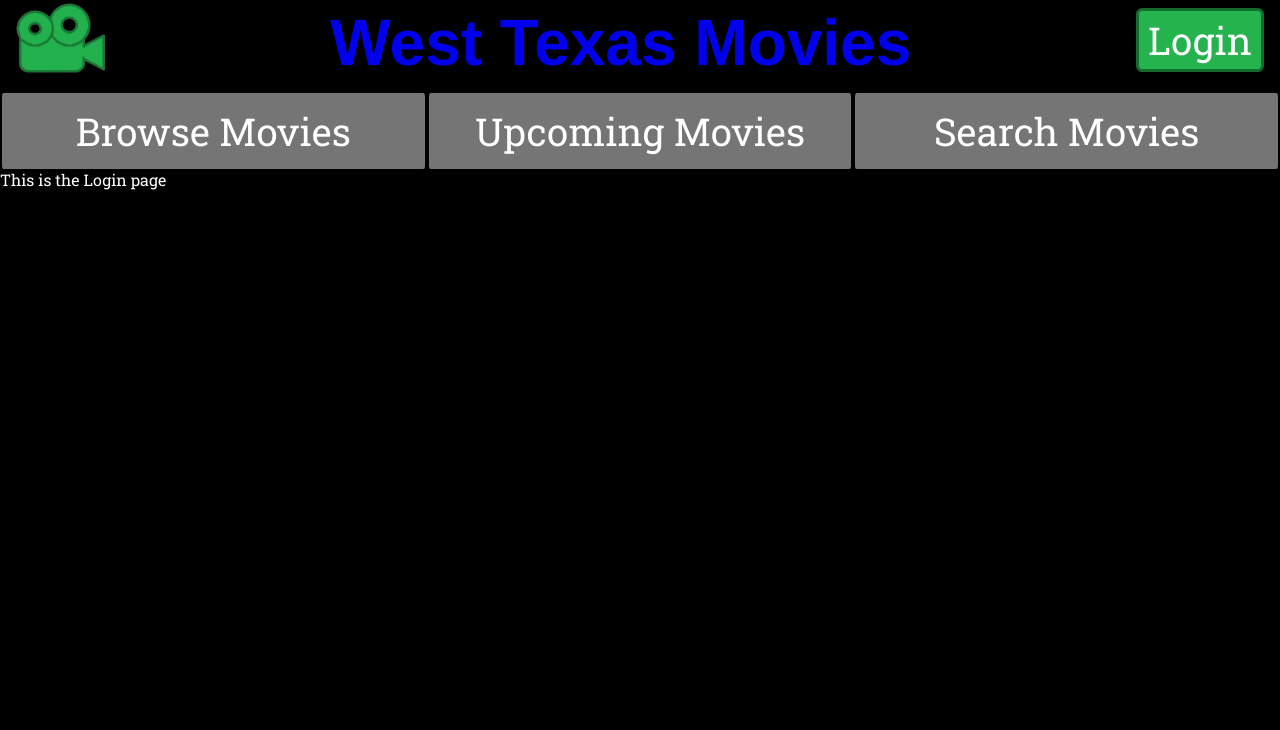
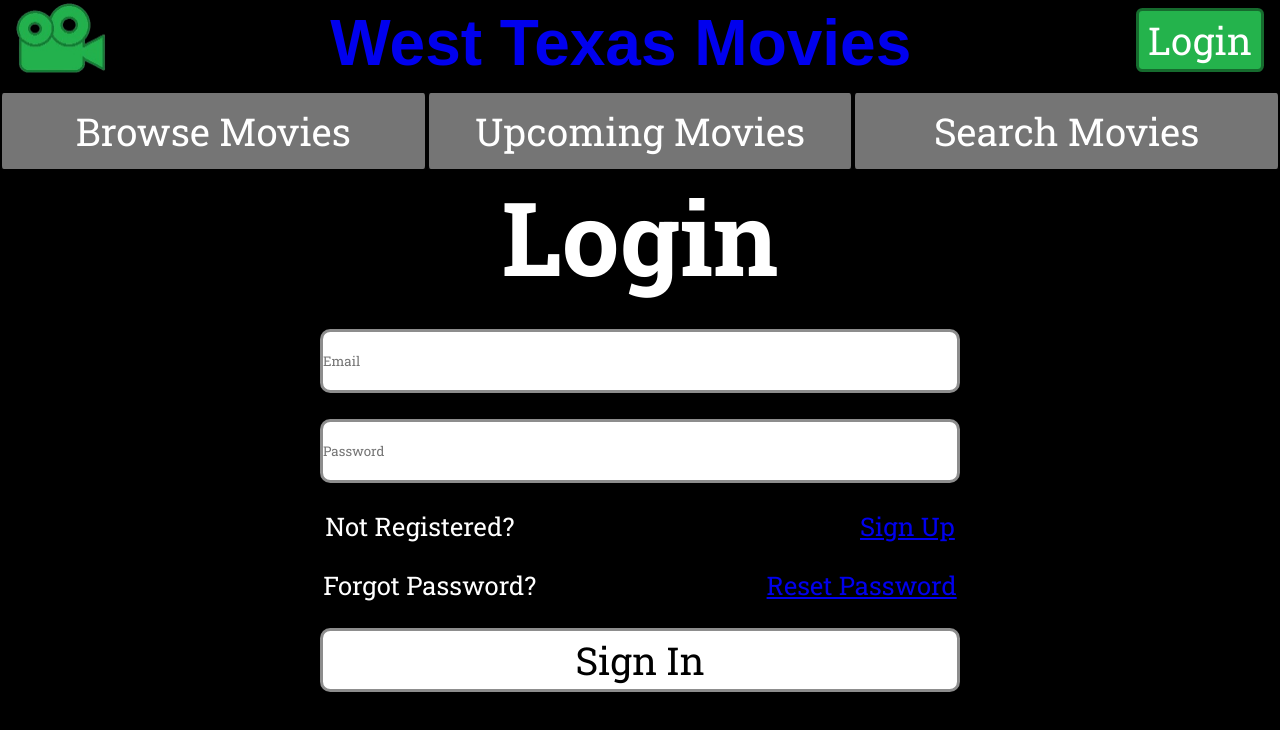
Before and after one commit to Willpaar/West-Texas-Movies-, a React (Vite) app in the folder frontend/: page /Login in a window 1280 px wide. Shown: the top 730 px of the page. Built offline with nearby package versions, Linux system fonts and the light colour scheme; a web font is replaced by a local one.

Commit message:
Finished login page

```diff
--- a/frontend/src/App.jsx
+++ b/frontend/src/App.jsx
@@ -9,13 +9,11 @@ function App() {
   <div>
     <BrowserRouter>
         <Routes>
-
           <Route path='/' element={<Homepage/>}/>
           <Route path='/Login' element={<Login/>}/>
           <Route path='/Upcoming' element={<Upcoming/>}/>
           <Route path='/Search' element={<Search/>}/>
           <Route path='/Browse' element={<Browse/>}/>
-
         </Routes>
     </BrowserRouter>
   </div>
--- a/frontend/src/components/LoginBody.css
+++ b/frontend/src/components/LoginBody.css
@@ -0,0 +1,128 @@
+.loginBody {
+    display: flex;
+    justify-content: center;
+    align-items: center;
+    padding: 0vw 0;
+}
+.loginCont{
+    display: flex;
+    align-items: center;
+    flex-direction: column;
+    gap: 2vw;
+
+}
+
+
+.loginCont input,
+.loginCont button,
+.popup input,
+.popup button{
+    width: 50vw;
+    height: 5vw;
+    border-radius: 0.8vw;
+    border: 0.3vw solid rgb(141, 141, 141);
+}
+
+.loginCont input:focus,
+.loginCont button:hover,
+.popup input:focus,
+.popup button:hover{
+    transition: 0.5s;
+    width: 55vw;
+    height: 6vw;
+}
+
+.loginCont button{
+    font-size: 3vw;
+    background-color: white;
+}
+
+
+.loginCont h1,
+.popup h2{
+    font-size: 8vw;
+}
+
+.loginCont a{
+    text-decoration: underline;
+}
+
+.forgotCont,
+.signUpCont{
+    font-size: 2vw;
+    display: flex;
+    justify-content: flex-start;
+}
+
+.signUpCont{
+    gap: 27vw;
+}
+
+.forgotCont{
+    gap: 18vw;
+}
+
+#signInBtn{
+    margin-bottom: 10vw;
+}
+
+.popupOverlay {
+    position: fixed;
+    top: 0;
+    left: 0;
+    width: 100%;
+    height: 100%;
+    background-color: rgba(0,0,0,0.7);
+    display: none;
+    justify-content: center;
+    align-items: center;
+    z-index: 999;
+  }
+
+  .popup {
+    display: flex;
+    align-items: center;
+    flex-direction: column;
+    background-color: rgb(26, 26, 26);
+    border: 0.2vw, solid, rgb(142, 142, 142);
+    padding: 1vw;
+    border-radius: 1vw;
+    width: 70vw;
+    gap: 2vw;
+  }
+
+  #createAccBtn{
+    margin-bottom: 5vw;
+  }
+
+  #sendEmail{
+    margin-bottom: 2vw;
+}
+
+  .popup .close {
+    position: absolute;
+    top: .5vw;
+    right: 2vw;
+    font-size: 3vw;
+    color: rgb(255, 255, 255);
+  }
+
+  /* Slide-down animation */
+@keyframes slideDown {
+    from {
+    transform: translateY(-200vw);
+    opacity: 0;
+    }
+    to {
+    transform: translateY(-7vw);
+    opacity: 1;
+    }
+}
+
+  #SignUp:target, #ResetPassword:target {
+    display: flex;
+  }
+
+  #SignUp:target .popup, #ResetPassword .popup {
+    animation: slideDown 0.4s ease forwards;
+  }
--- a/frontend/src/components/LoginBody.jsx
+++ b/frontend/src/components/LoginBody.jsx
@@ -2,8 +2,48 @@ import React from 'react'
 import './LoginBody.css'
 export default function LoginBody(){
     return(
-        <div className="LoginBody">
-            This is the Login page
+        <div className="loginBody">
+            <div className="loginCont">
+                <h1>Login</h1>
+                <input type="text" placeholder="Email" required/>
+                <input type="password" placeholder="Password" required/>
+                <div className="signUpCont">
+                    <p>Not Registered?</p>
+                    {/*will make a pop up that shows the signup menu*/}
+                    <a href="#SignUp">Sign Up</a>
+                </div>
+                <div className="forgotCont">
+                    <p>Forgot Password?</p>
+                    {/*will make a pop up that shows the change password menu*/}
+                    <a href="#ResetPassword">Reset Password</a>
+                </div>
+                <button id="signInBtn">Sign In</button>
+            </div>
+
+
+            <div id="SignUp" class="popupOverlay">
+                <div class="popup">
+                    <a href="#" class="close">&times;</a>
+                    <h2>Sign Up</h2>
+                    <input type="text" placeholder="Email" required/>
+                    <input type="text" placeholder="Full Name" required/>
+                    <input type="tel" placeholder="Phone Number" pattern="[0-9]{10}"required/>
+                    <input type="text" placeholder="Address" required/>
+                    <input type="password" placeholder="Password" required/>
+                    <input type="password" placeholder="Confirm Password" required/>
+                    <button id="createAccBtn">Create Account</button>
+                </div>
+            </div>
+
+            <div id="ResetPassword" className="popupOverlay">
+                <div className="popup">
+                    <a href="#" class="close">&times;</a>
+                    <h2>Reset Password</h2>
+                    <input type="text" placeholder="Email" required/>
+                    <button id="sendEmail">Send Email</button>
+                </div>
+            </div>
+
         </div>
     )
 }
```
